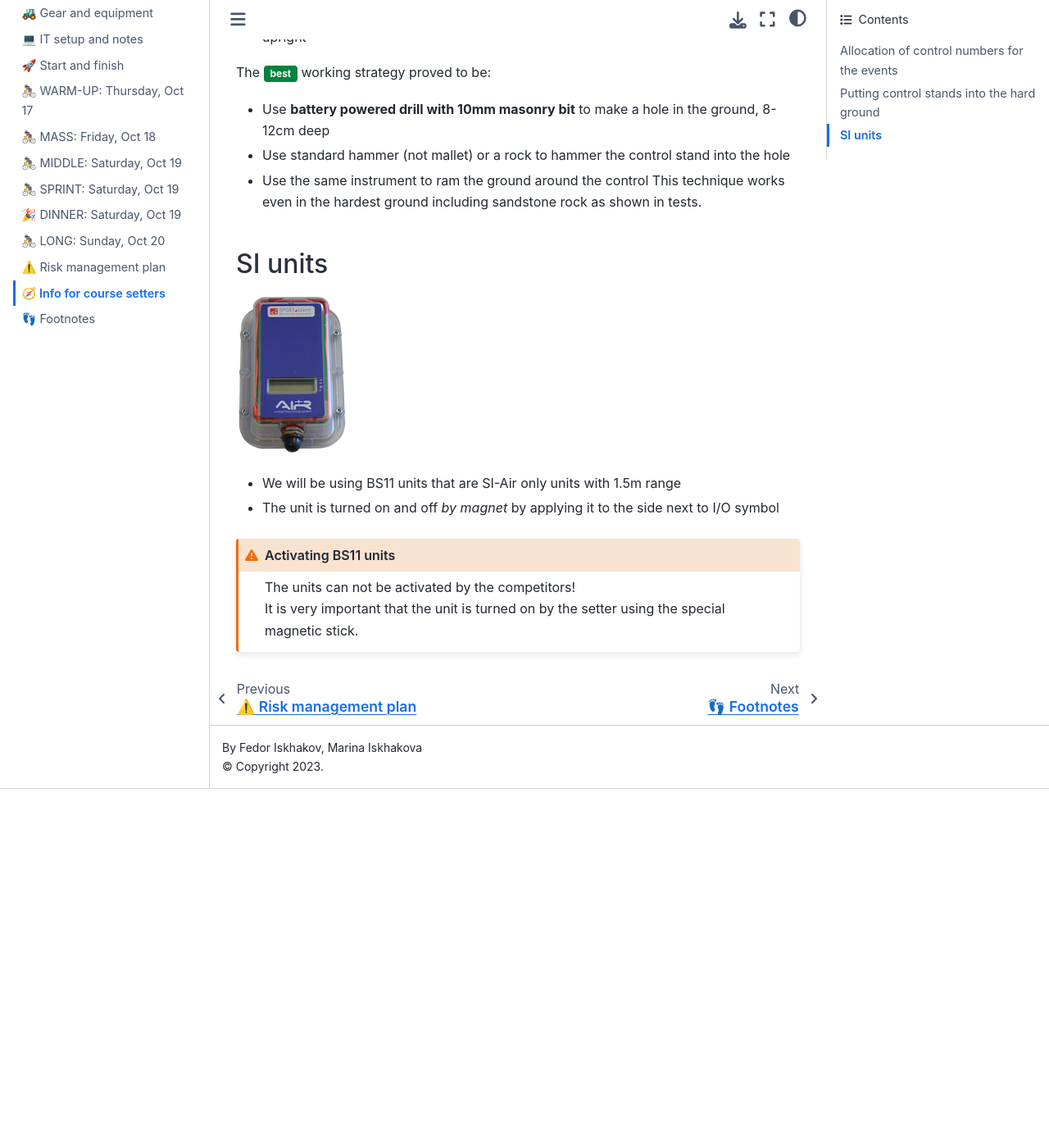
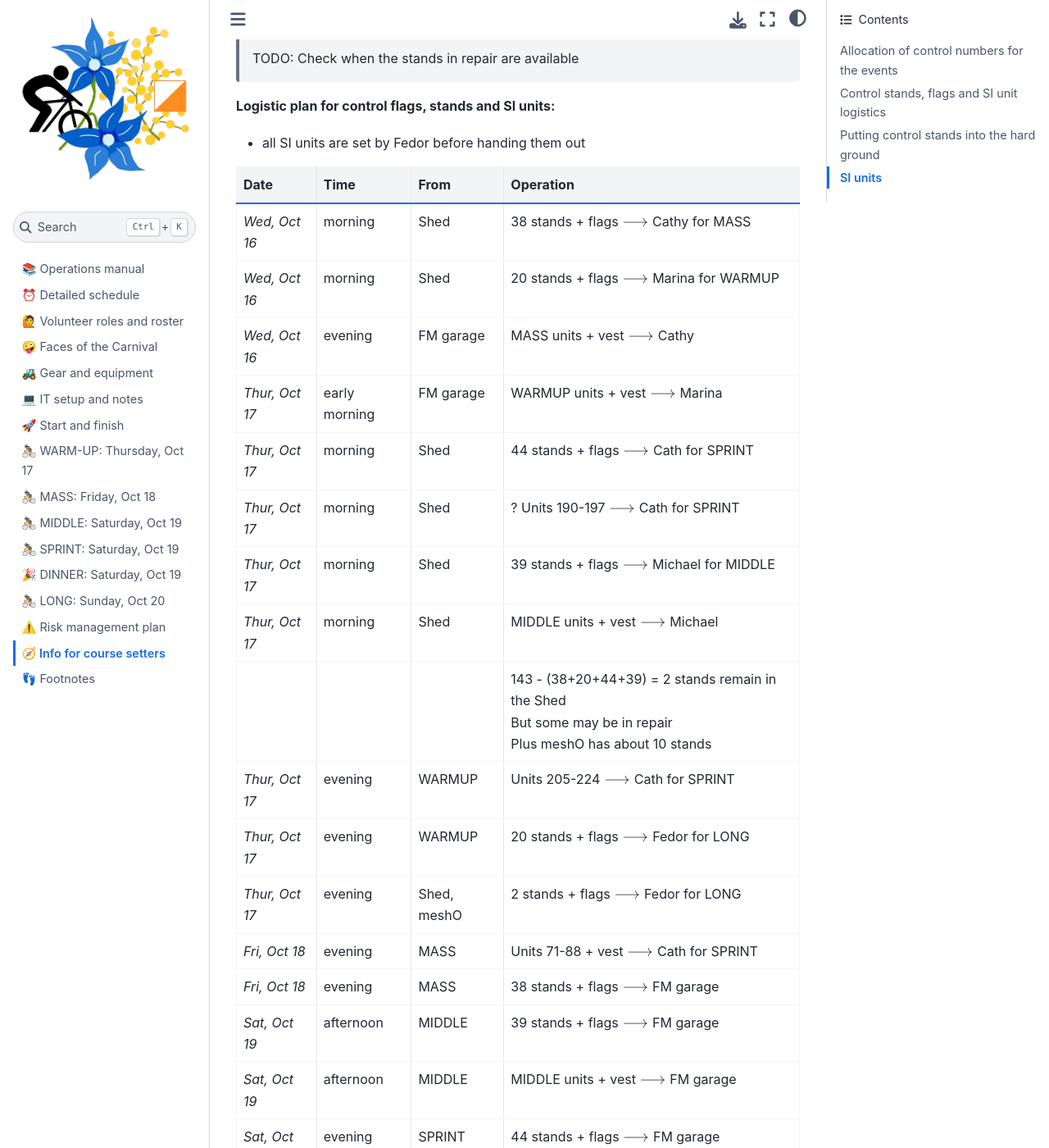
Before and after one commit to fediskhakov/mtbo2024champ, a Jupyter Book: the page built from 09.course_setting.md, in a window 1280 px wide and 1400 px high, scrolled down 1344 px. Shown: the whole window at 82% size. Built offline with Jupyter Book 1.0.4 settings and Sphinx 7.4.7 and the Sphinx Book theme 1.1.4, drawn with Linux system fonts in a browser that asks for light colours; before the commit the page ends 2306 px from its top, so only the background shows below that; some of the changed text lies outside the part shown.

Commit message:
Controls logistics update

````diff
--- a/09.course_setting.md
+++ b/09.course_setting.md
@@ -18,6 +18,54 @@
 | MIDDLE | 39 | 31-68, 69 | OACT, | |
 | SPRINT | 44 | 71-86, 190-197,<br/>205-224 | OA, ONSW |  |
 | LONG | 27 | 31-57 | OACT | |
+
+(setting:logistics)=
+## Control stands, flags and SI unit logistics
+
+```{button-ref} equipment:course-setting
+:color: primary
+:shadow:
+
+All course-setting gear
+```
+
+**OACT has in operation:**
+- 293 control flags (*more that the total number of controls in the Carnival*)
+- 143 control stands with large baseplates (BSF7 and BS11BS)
+  * Plus BSF8 plated – 20
+  * Minus 9 stands in repair
+- 5 setters' vests + 2 belts to carry SI units
+
+> TODO: Check when the stands in repair are available
+
+**Logistic plan for control flags, stands and SI units:**
+
+- all SI units are set by Fedor before handing them out
+
+| Date | Time | From | Operation |
+|-|-|-|-|
+| *Wed, Oct 16* | morning | Shed | 38 stands + flags $\longrightarrow$ Cathy for MASS |
+| *Wed, Oct 16* | morning | Shed | 20 stands + flags $\longrightarrow$ Marina for WARMUP |
+| *Wed, Oct 16* | evening | FM garage | MASS units + vest $\longrightarrow$ Cathy |
+| *Thur, Oct 17* | early morning | FM garage | WARMUP units + vest $\longrightarrow$ Marina |
+| *Thur, Oct 17* | morning | Shed | 44 stands + flags $\longrightarrow$ Cath for SPRINT |
+| *Thur, Oct 17* | morning | Shed | ? Units 190-197 $\longrightarrow$ Cath for SPRINT |
+| *Thur, Oct 17* | morning | Shed | 39 stands + flags $\longrightarrow$ Michael for MIDDLE |
+| *Thur, Oct 17* | morning | Shed | MIDDLE units + vest $\longrightarrow$ Michael |
+| | | | 143 - (38+20+44+39) = 2 stands remain in the Shed<br/>But some may be in repair<br/>Plus meshO has about 10 stands |
+| *Thur, Oct 17* | evening | WARMUP | Units 205-224 $\longrightarrow$ Cath for SPRINT |
+| *Thur, Oct 17* | evening | WARMUP | 20 stands + flags $\longrightarrow$ Fedor for LONG |
+| *Thur, Oct 17* | evening | Shed, meshO | 2 stands + flags $\longrightarrow$ Fedor for LONG |
+| *Fri, Oct 18* | evening | MASS | Units 71-88 + vest $\longrightarrow$ Cath for SPRINT |
+| *Fri, Oct 18* | evening | MASS | 38 stands + flags $\longrightarrow$ FM garage |
+| *Sat, Oct 19* | afternoon | MIDDLE | 39 stands + flags $\longrightarrow$ FM garage |
+| *Sat, Oct 19* | afternoon | MIDDLE | MIDDLE units + vest $\longrightarrow$ FM garage |
+| *Sat, Oct 19* | evening | SPRINT | 44 stands + flags $\longrightarrow$ FM garage |
+| *Sat, Oct 19* | evening | SPRINT | SPRINT units + vest $\longrightarrow$ FM garage |
+| *Sun, Oct 20* | early morning | FM garage | LONG units + vest $\longrightarrow$ Fedor |
+| *Sun, Oct 20* | afternoon | LONG | 28 stands + flags $\longrightarrow$ FM garage |
+| *Sun, Oct 20* | afternoon | LONG | LONG units + vest $\longrightarrow$ FM garage |
+| *Sun, Oct 20* | evening | FM garage | 143 stands + flags $\longrightarrow$ OACT shed |
 
 (setting:hard_ground)=
 ## Putting control stands into the hard ground
````
Also changed, not shown: 03.equipment.md (+2 -1 lines).
